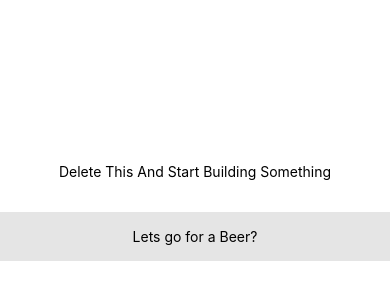
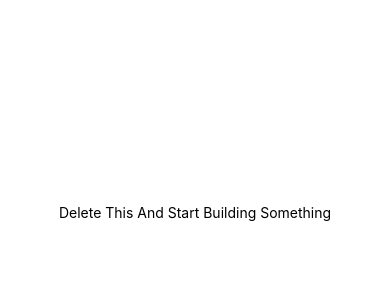
Before and after one commit to PaulHaze/expo-rn-starter, a React Native app: screen / in a window 390 px wide. Shown: the part 210-510 px from the top of the page. Built offline with nearby package versions, Linux system fonts and the light colour scheme.

Commit message:
removed old components

```diff
--- a/src/components/Test.js
+++ /dev/null
@@ -1,27 +0,0 @@
-import { StyleSheet, Text, View } from 'react-native';
-
-export function Test() {
-  return (
-    <View style={styles.container}>
-      <Text>Lets go for a Beer?</Text>
-    </View>
-  );
-}
-/*
-
-import { FaBeer } from 'react-icons/fa';
-class Question extends React.Component {
-  render() {
-    return <h3> Lets go for a <FaBeer />? </h3>
-  }
-}*/
-
-const styles = StyleSheet.create({
-  container: {
-    backgroundColor: 'rgba(0,0,0,0.1)',
-    marginTop: 2 * 16,
-    padding: 4 * 4,
-    width: '100%',
-    alignItems: 'center',
-  },
-});
--- a/src/components/index.js
+++ /dev/null
@@ -1 +0,0 @@
-export { Test } from './Test';
--- a/src/index.js
+++ b/src/index.js
@@ -1,14 +1,11 @@
 import { StatusBar } from 'expo-status-bar';
 import { StyleSheet, Text, View } from 'react-native';
-
-import { Test } from './components';
 
 export default function App() {
   return (
     <View style={styles.container}>
       <StatusBar style="auto" />
       <Text>Delete This And Start Building Something</Text>
-      <Test />
     </View>
   );
 }
```
